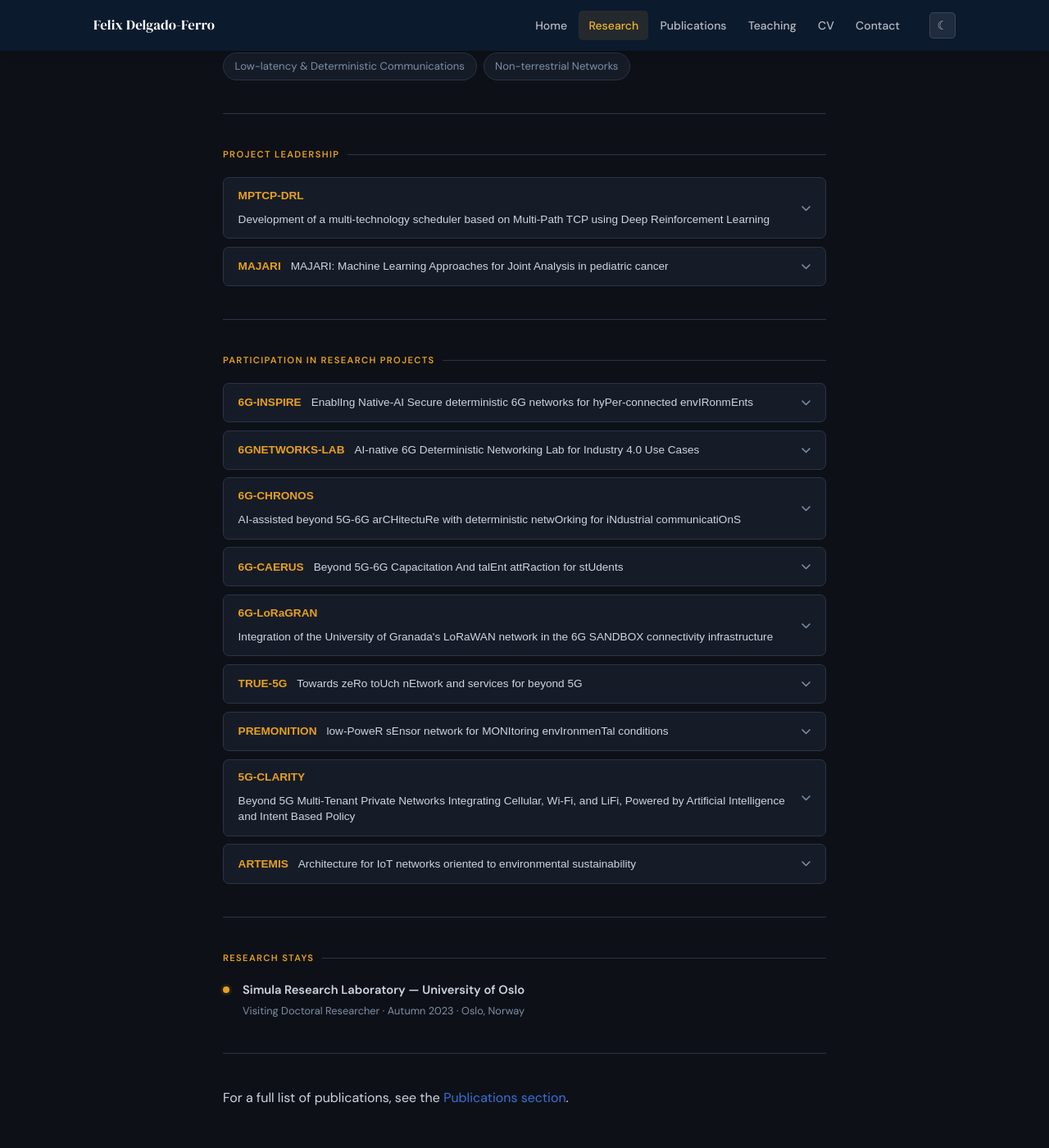
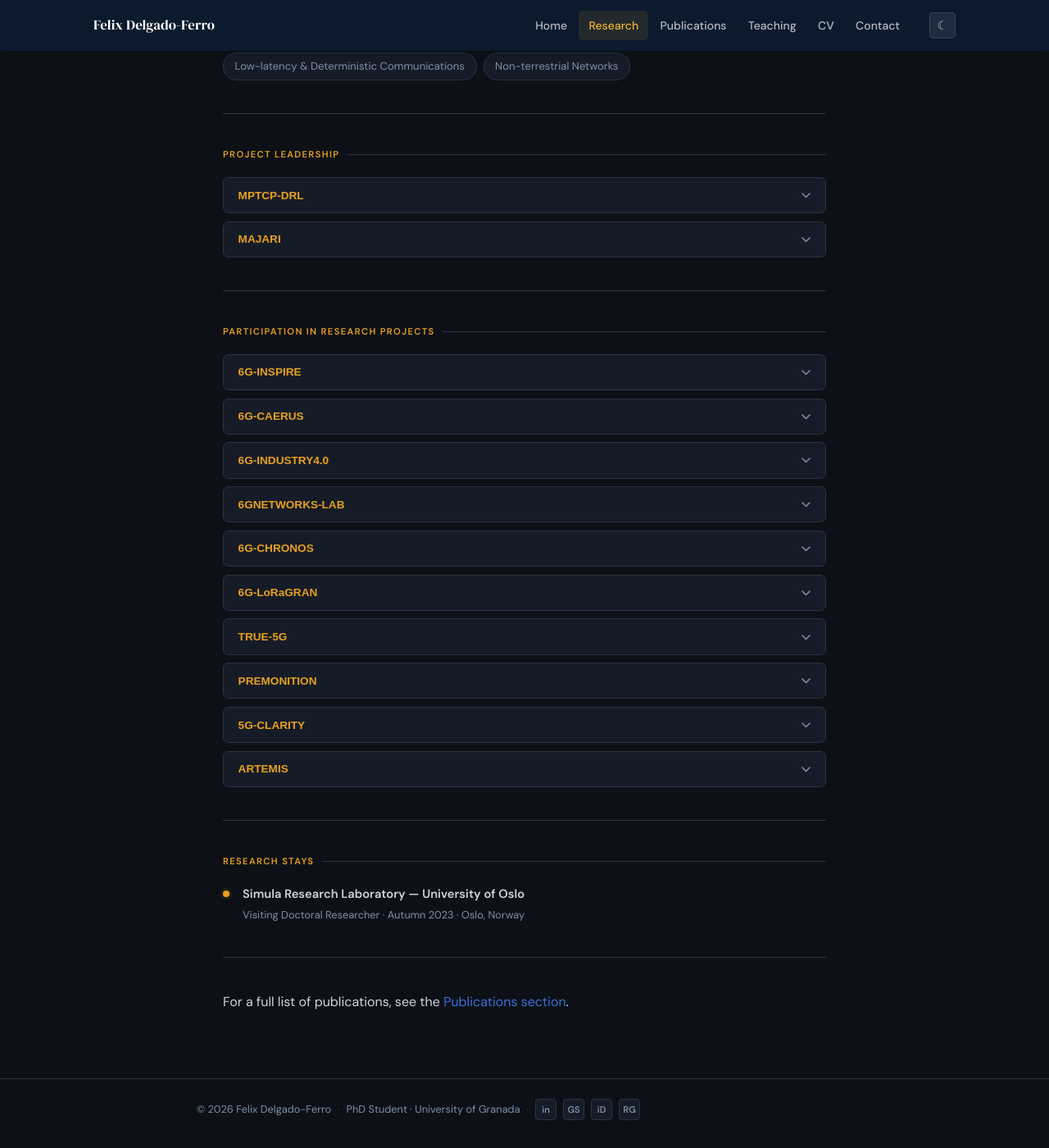
Before and after one commit to felixdelgadoferro/felixdelgadoferro.github.io, a Jekyll site: the page built from _pages/research/index.html, in a window 1280 px wide and 1400 px high, scrolled down 612 px. Shown: the whole window at 82% size. Built offline with Jekyll 4.4.1, drawn with Linux system fonts in a browser that asks for light colours; some of the changed lines change nothing that is shown.

Commit message:
Upload Certificates

```diff
--- a/_data/projects.yml
+++ b/_data/projects.yml
@@ -7,8 +7,11 @@
 
   - acronym: "MAJARI"
     title: "MAJARI: Machine Learning Approaches for Joint Analysis in pediatric cancer"
-    role: "Principal Investigator"
-    period: "2024"
+    code: "PPJIB2023-073"
+    funder: "Precompetitive Research Projects for Young Researchers of the University of Granada"
+    pis: "F. Delgado-Ferro, A. Rodriguez-Solana "
+    start: "01/2024"
+    end: "12/2024"
     cert: "cert_majari.pdf"
 
 participation:
@@ -19,9 +22,26 @@
     pis: "P. Munoz-Luengo, J. Navarro-Ortiz"
     start: "09/2023"
     end: "08/2026"
-    budget: "225,000 €"
     link: "http://wimunet.ugr.es/projects/6ginspire.php"
     cert: "cert_6ginspire.pdf"
+
+  - acronym: "6G-CAERUS"
+    title: "Beyond 5G-6G Capacitation And talEnt attRaction for stUdents"
+    code: "TSI-063000-2021-33"
+    funder: "Spanish Ministry of Economic Affairs and Digital Transformation"
+    pis: "J. J. Ramos-Munoz, P. Munoz-Luengo"
+    start: "01/2022"
+    end: "12/2025"
+    cert: "cert_6gcaerus.pdf"
+
+  - acronym: "6G-INDUSTRY4.0"
+    title: "Smart Industrial Production Systems Controlled via 6G Wireless Communications"
+    code: "C-ING-306-UGR23"
+    funder: "Andalusian Knowledge Agency (Regional Ministry of Economy, Innovation, Science and Employment)"
+    pis: "P. Ameigeiras, J. J. Ramos-Munoz"
+    start: "01/2024"
+    end: "11/2025"
+    cert: "cert_part_et_6gindustry4.pdf"
 
   - acronym: "6GNETWORKS-LAB"
     title: "AI-native 6G Deterministic Networking Lab for Industry 4.0 Use Cases"
@@ -30,7 +50,6 @@
     pis: "P. Ameigeiras"
     start: "01/2023"
     end: "06/2025"
-    budget: "637,132 €"
     cert: "cert_6gnetworkslab.pdf"
 
   - acronym: "6G-CHRONOS"
@@ -39,28 +58,16 @@
     funder: "Spanish Ministry of Economic Affairs and Digital Transformation"
     pis: "P. Ameigeiras, J. Navarro-Ortiz"
     start: "01/2022"
-    end: "12/2024"
-    budget: "820,979 €"
+    end: "06/2025"
     cert: "cert_6gchronos.pdf"
-
-  - acronym: "6G-CAERUS"
-    title: "Beyond 5G-6G Capacitation And talEnt attRaction for stUdents"
-    code: "TSI-063000-2021-33"
-    funder: "Spanish Ministry of Economic Affairs and Digital Transformation"
-    pis: "J. J. Ramos-Munoz, P. Munoz-Luengo"
-    start: "01/2022"
-    end: "12/2024"
-    budget: "250,000 €"
-    cert: "cert_6gcaerus.pdf"
 
   - acronym: "6G-LoRaGRAN"
     title: "Integration of the University of Granada's LoRaWAN network in the 6G SANDBOX connectivity infrastructure"
-    code: "6G-LoRaGRAN"
+    code: "Grant number 101096328"
     funder: "1st 6G-SANDBOX Open Call for New Infrastructures and Functionalities"
     pis: "J. Navarro-Ortiz"
     start: "09/2023"
     end: "02/2024"
-    budget: "60,000 €"
     link: "https://loragran.ugr.es"
     cert: "cert_loragran.pdf"
 
@@ -70,8 +77,7 @@
     funder: "Spanish Ministry of Science and Innovation"
     pis: "J. Navarro-Ortiz, J. M. Lopez-Soler"
     start: "06/2020"
-    end: "05/2023"
-    budget: "151,855 €"
+    end: "10/2023"
     cert: "cert_true5g.pdf"
 
   - acronym: "PREMONITION"
@@ -79,31 +85,29 @@
     code: "B-TIC-568-UGR20"
     funder: "Andalusian Regional Government (Programa Operativo FEDER de Andalucía 2014–2020)"
     pis: "J. Navarro-Ortiz, J. J. Ramos-Munoz"
-    start: "01/07/2021"
-    end: "30/06/2023"
-    budget: "50,000 €"
+    start: "10/2022"
+    end: "06/2023"
     cert: "cert_premonition.pdf"
 
   - acronym: "5G-CLARITY"
     title: "Beyond 5G Multi-Tenant Private Networks Integrating Cellular, Wi-Fi, and LiFi, Powered by Artificial Intelligence and Intent Based Policy"
     code: "Grant number 871428"
     funder: "European Commission H2020"
-    pis: "J. M. Lopez-Soler"
-    start: "11/2019"
-    end: "04/2022"
-    budget: "393,125 €"
+    pis: "J. M. Lopez-Soler, P. Ameigeiras"
+    start: "02/2021"
+    end: "02/2023"
     link: "https://www.5g-clarity.eu"
-    cert: "cert_5gclarity.pdf"
+    cert: "cert_part_et_5gclarity.pdf"
 
   - acronym: "ARTEMIS"
     title: "Architecture for IoT networks oriented to environmental sustainability"
     code: "A-TIC-241-UGR18"
     funder: "Andalusian Knowledge Agency (Regional Ministry of Economy, Innovation, Science and Employment)"
     pis: "J. Navarro-Ortiz"
-    start: "01/2020"
+    start: "04/2021"
     end: "06/2022"
-    budget: "32,125 €"
     cert: "cert_artemis.pdf"
+
 
 
     # - acronym: "NUEVO-PROYECTO"
@@ -113,5 +117,4 @@
     #pis: "F. Delgado-Ferro"
     #start: "01/2026"
     #end: "12/2028"
-    #budget: "150,000 €"
     #cert: "cert_nuevo.pdf"
--- a/_pages/research/index.html
+++ b/_pages/research/index.html
@@ -51,7 +51,6 @@
     <button class="project-header" onclick="toggleProject(this)">
       <div class="project-header-left">
         <span class="project-acronym">{{ p.acronym }}</span>
-        <span class="project-title-short">{{ p.title }}</span>
       </div>
       <span class="project-toggle-icon"><i class="fas fa-chevron-down"></i></span>
     </button>
@@ -81,17 +80,16 @@
     <button class="project-header" onclick="toggleProject(this)">
       <div class="project-header-left">
         <span class="project-acronym">{{ p.acronym }}</span>
-        <span class="project-title-short">{{ p.title }}</span>
       </div>
       <span class="project-toggle-icon"><i class="fas fa-chevron-down"></i></span>
     </button>
     <div class="project-body">
-      <div class="project-detail"><span class="detail-label">Full title</span> {{ p.title }}</div>
+      <div class="project-detail"><span class="detail-label">Title</span> {{ p.title }}</div>
       {% if p.code %}
       <div class="project-detail"><span class="detail-label">Code</span> {{ p.code }}</div>
       {% endif %}
-      <div class="project-detail"><span class="detail-label">Funding body</span> {{ p.funder }}</div>
-      <div class="project-detail"><span class="detail-label">Principal Investigators</span> {{ p.pis }}</div>
+      <div class="project-detail"><span class="detail-label">Funding</span> {{ p.funder }}</div>
+      <div class="project-detail"><span class="detail-label">IPs</span> {{ p.pis }}</div>
       <div class="project-detail"><span class="detail-label">Period</span> {{ p.start }} – {{ p.end }}</div>
       {% if p.budget %}
       <div class="project-detail"><span class="detail-label">Budget</span> {{ p.budget }}</div>
```
Also changed, not shown: 11 other files.
